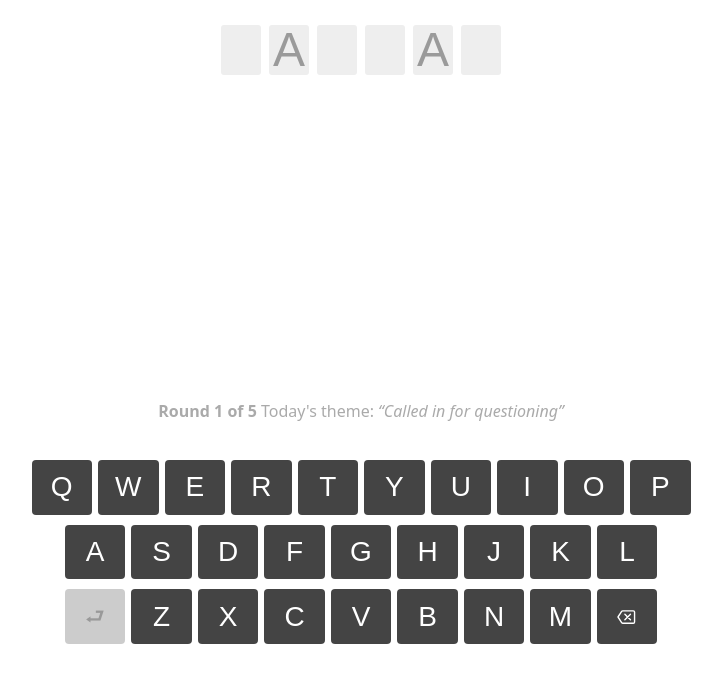
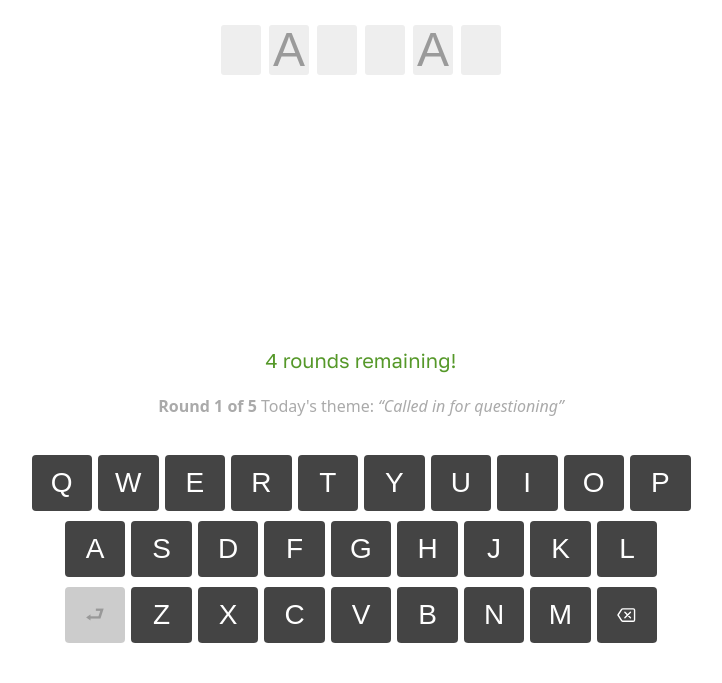
Before and after one commit to adamjgrant/emoji-game, a plain HTML site: page index.html in a window 1280 px wide. Shown: the part 121-804 px from the top of the page, without its empty margins (279-1001 px from the left). Drawn offline with nearby package versions, Linux system fonts and the light colour scheme; a web font is replaced by a local one.

Commit message:
Rounds remaining

```diff
--- a/game.js
+++ b/game.js
@@ -47,7 +47,27 @@ export class Game {
     return answer;
   }
 
+  show_between_round_text() {
+    const DURATION = 4000;
+    const DELAY = 2000;
+    const rounds_remaining_text = document.getElementById("rounds-remaining");
+    rounds_remaining_text.innerText = 5 - this.active_round;
+    const brt = document.getElementById("between-round-text");
+    setTimeout(() => {
+      brt.classList.add("show", "animate__animated", "animate__bounceIn");
+      setTimeout(() => {
+        brt.classList.remove("animate__bounceIn");
+        brt.classList.add("animate__bounceOut");
+        setTimeout(() => {
+          brt.classList.remove("animate__animated");
+          brt.classList.remove("show");
+        }, DELAY);
+      }, DURATION);
+    }, DELAY);
+  }
+
   set_up_round() {
+    this.show_between_round_text();
     this.show_history();
     if (this.active_round > this.game_emojis.length) {
       return this.show_curtain();
--- a/index.html
+++ b/index.html
@@ -18,6 +18,7 @@
   <link rel="icon" type="image/png" sizes="32x32" href="/favicon-32x32.png">
   <link rel="icon" type="image/png" sizes="16x16" href="/favicon-16x16.png">
   <link rel="manifest" href="/site.webmanifest">
+  <link rel="stylesheet" href="animate.min.css"></link>
 </head>
 <body>
 
@@ -35,7 +36,7 @@
     <div class="tooltip" id="tooltip">Tap the ? to cheat</div>
     <div class="entry-zone-holder" id="entry-zone-holder"></div><div class="entry-zone main" id="entry-zone"></div>
     <div class="history-zone" id="history-zone"></div>
-  </div><p class="theme-hint"><strong>Round <span id="active-round"></span> of 5</strong> Today's theme: <em id="theme-hint"></em></p><div class="keyboard" id="keyboard">
+  </div><div id="between-round-text" class="between-round-text"><span id="rounds-remaining">5</span> rounds remaining!</div><p class="theme-hint"><strong>Round <span id="active-round"></span> of 5</strong> Today's theme: <em id="theme-hint"></em></p><div class="keyboard" id="keyboard">
     <div class="keyboard-row" id="keyboard-row-1"></div><div class="keyboard-row" id="keyboard-row-2"></div><div class="keyboard-row" id="keyboard-row-3"></div>
   </div>
 </div>
--- a/style.css
+++ b/style.css
@@ -164,6 +164,7 @@ h1, h2, h3, {
   height: 33.3svh;
   max-height: 33.3svh;
   width: 100vw;
+  min-height: 33.3svh;
 }
 
 .keyboard-row {
@@ -346,6 +347,19 @@ h1, h2, h3, {
 .entry-zone.main :empty.shadow.shadow-y:after { content: 'Y'; }
 .entry-zone.main :empty.shadow.shadow-z:after { content: 'Z'; }
 
+.between-round-text {
+  display: none;
+  font-family: "Golos Text", sans-serif;
+  font-size: 20px;
+  text-align: center;
+  margin: 25px 0;
+  color: #559829;
+}
+
+.between-round-text.show {
+  display: block;
+}
+
 @media screen and (min-width: 700px) {
   html {
     width: 100svw;
@@ -382,6 +396,7 @@ h1, h2, h3, {
     height: 33%;
     max-height: 33.3%;
     width: 100%;
+    min-height: 33%;
   }
 
   .keyboard-row button {
```
